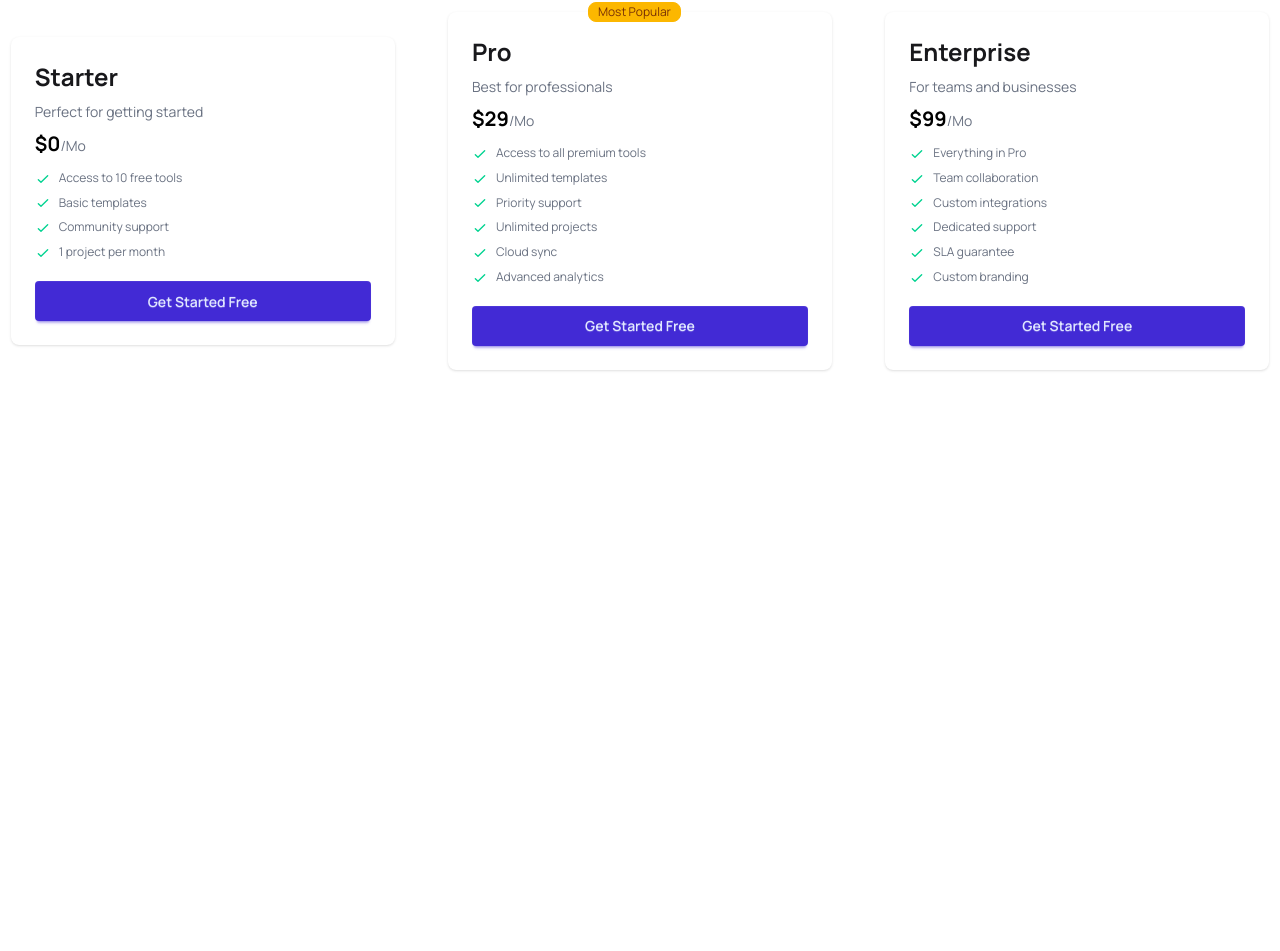
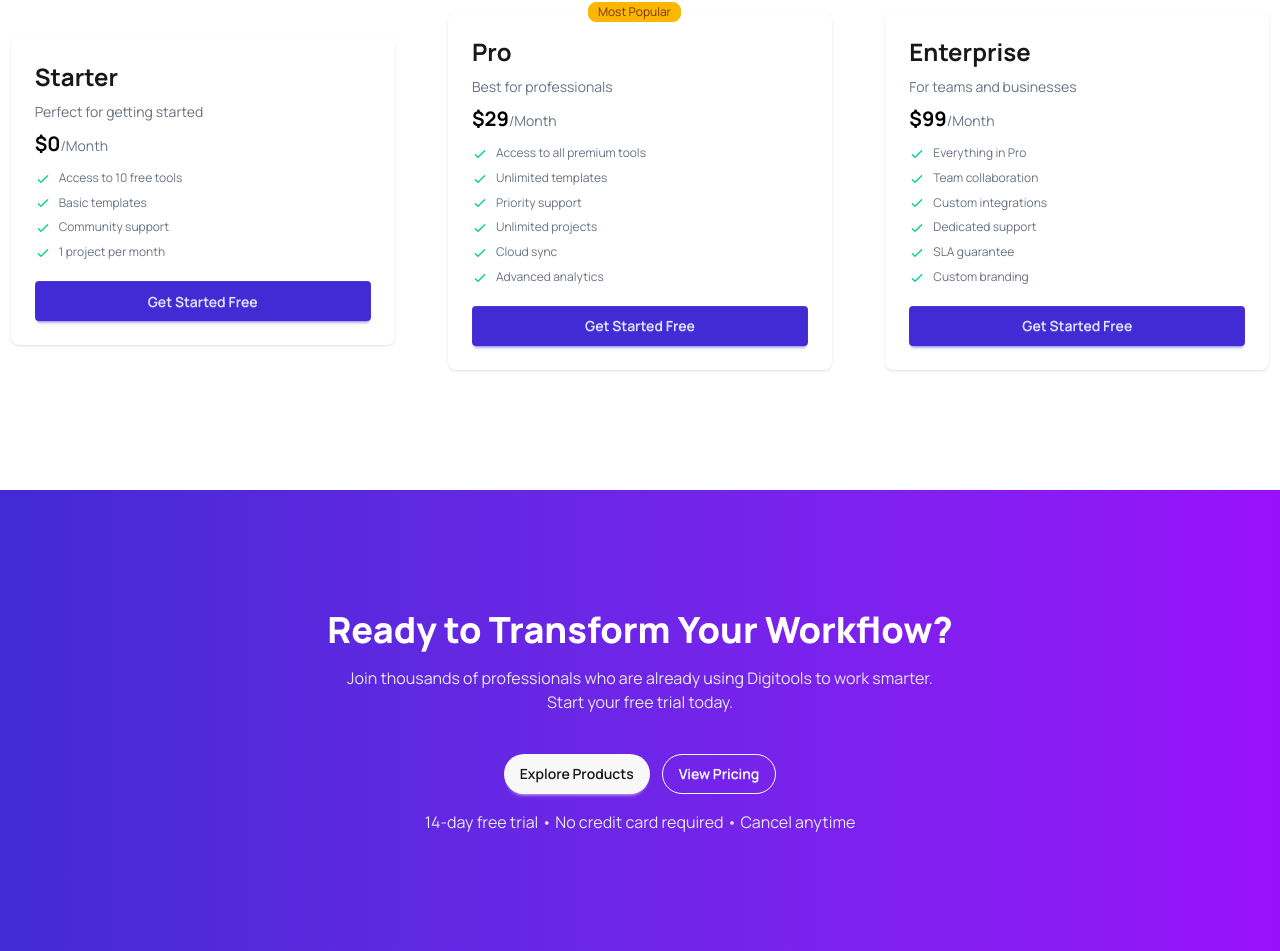
Before and after one commit to antick-arch/DigiTools, a React (Vite) app: page / in a window 1280 px wide. Shown: the part 3694-4645 px from the top of the page. Before the commit the page ends 4184 px from the top, so only its background shows below. Built offline with nearby package versions, Linux system fonts and the light colour scheme.

Commit message:
added transform section

```diff
--- a/src/App.jsx
+++ b/src/App.jsx
@@ -8,6 +8,7 @@ import { Suspense } from 'react';
 import { Divide, Info } from 'lucide-react';
 import InfoSection from './components/info/InfoSection';
 import FeatureContainer from './components/featureSection/FeatureContainer';
+import Transform from './components/TransformSection/Transform';
 
 const navPromise = axios.get('nav.json');
 const cardPromise = axios.get('cardData.json');
@@ -41,6 +42,9 @@ function App() {
       <section className='py-30'>
         <FeatureContainer featurePromise={featurePromise}></FeatureContainer>
       </section>
+      <section className='bg-linear-to-r from-primary to-purple-600'>
+        <Transform></Transform>
+      </section>
     </main>
     </>
   )
--- /dev/null
+++ b/src/components/TransformSection/Transform.jsx
@@ -0,0 +1,22 @@
+import React from 'react';
+
+const Transform = () => {
+    return (
+        <div className='container mx-auto py-30 space-y-10'>
+            <div className='text-center space-y-4'>
+                <h2 className='text-white font-extrabold text-4xl'>Ready to Transform Your Workflow?</h2>
+                <p className='text-gray-200'>Join thousands of professionals who are already using Digitools to work smarter. <br />
+                    Start your free trial today.</p>
+            </div>
+            <div className='space-y-4'>
+                <div className='flex items-center gap-3 justify-center'>
+                    <button className='btn btn-white border-none rounded-full'>Explore Products</button>
+                    <button className='btn btn-outline rounded-full text-white'>View Pricing</button>
+                </div>
+                <p className='text-gray-200 text-center'>14-day free trial • No credit card required • Cancel anytime</p>
+            </div>
+        </div>
+    );
+};
+
+export default Transform;
--- a/src/components/featureSection/FeatureCards.jsx
+++ b/src/components/featureSection/FeatureCards.jsx
@@ -14,7 +14,7 @@ const FeatureCards = ({feature}) => {
                     <div className='space-y-2'>
                         <h2 className="text-2xl font-bold">{feature.name}</h2>
                         <p className='text-gray-500'>{feature.description}</p>
-                        <p className="text-gray-500"><span className='font-bold text-xl text-black'>${feature.price}</span>/Mo</p>
+                        <p className="text-gray-500"><span className='font-bold text-xl text-black'>${feature.price}</span>/Month</p>
                     </div>
                 </div>
                 <ul className="mt-1 flex flex-col gap-2 text-xs text-gray-500">
```
